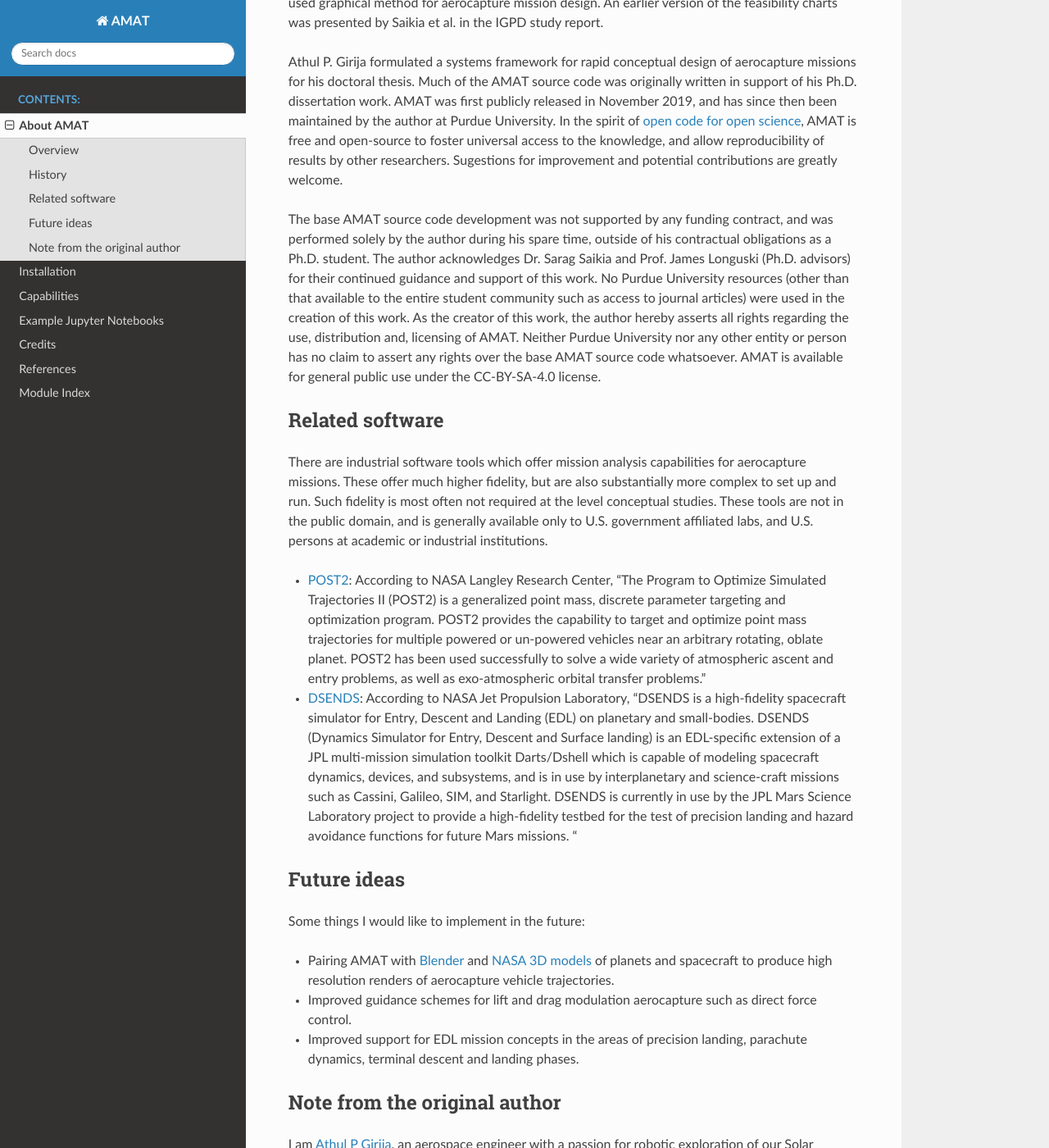
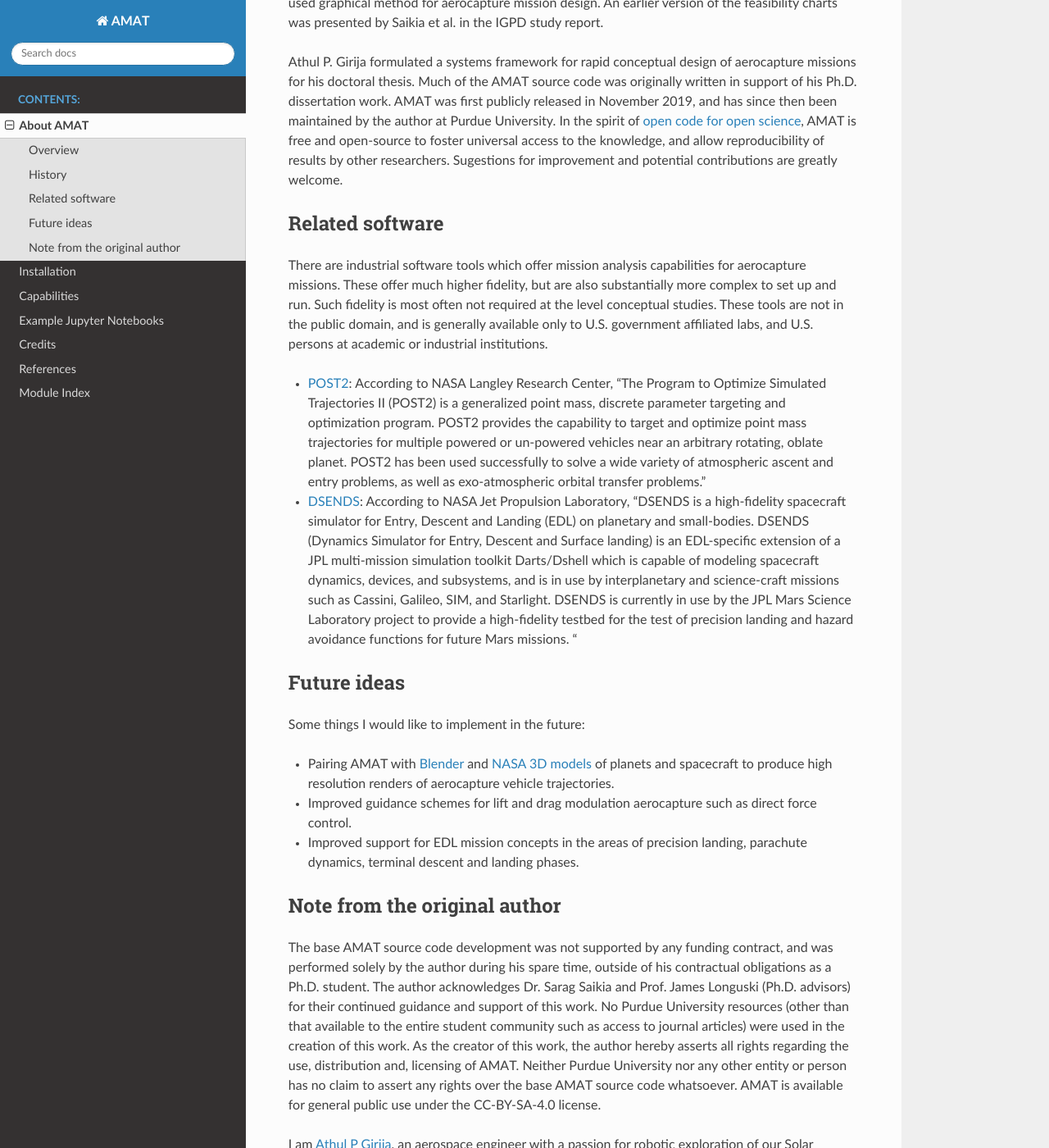
Before and after one commit to athulpg007/AMAT, a Sphinx documentation site: the page built from docs/source/about.rst, in a window 1280 px wide and 1400 px high, scrolled down 1284 px. Shown: the whole window at 82% size. Built offline with Sphinx 7.4.7 and the Read the Docs theme 2.0.0, drawn with Linux system fonts in a browser that asks for light colours; part of the change alters nothing that is shown.

```diff
--- a/docs/source/about.rst
+++ b/docs/source/about.rst
@@ -27,9 +27,6 @@ The lack of a rapid mission design tool for aerocapture mission concepts was ide
 A team of researchers at Purdue University (Saikia et al.) led the aerocapture assessment studies in support of IGPD. Graduate researchers have since then further developed and extended the methods and tools for other atmosphere-bearing Solar System destinations. The focus was on developing an integrated systems engineering framework to allow mission designers to quickly evaluate the feasibility and performance of aerocapture mission concepts. Ye Lu and Athul P. Girija from the AAC research group conceptualized the **aerocapture feasibility charts**, now a commonly used graphical method for aerocapture mission design. An earlier version of the feasibility charts was presented by Saikia et al. in the IGPD study report.
 
 Athul P. Girija  formulated a systems framework for rapid conceptual design of aerocapture missions for his doctoral thesis. Much of the AMAT source code was originally written in support of his Ph.D. dissertation work. AMAT was first publicly released in November 2019, and has since then been maintained by the author at Purdue University. In the spirit of `open code for open science`_, AMAT is free and open-source to foster universal access to the knowledge, and allow reproducibility of results by other researchers. Sugestions for improvement and potential contributions are greatly welcome.
-
-
-The base AMAT source code development was not supported by any funding contract, and was performed solely by the author during his spare time, outside of his contractual obligations as a Ph.D. student. The author acknowledges Dr. Sarag Saikia and Prof. James Longuski (Ph.D. advisors) for their continued guidance and support of this work. No Purdue University resources (other than that available to the entire student community such as access to journal articles) were used in the creation of this work. As the creator of this work, the author hereby asserts all rights regarding the use, distribution and, licensing of AMAT. Neither Purdue University nor any other entity or person has no claim to assert any rights over the base AMAT source code whatsoever. AMAT is available for general public use under the CC-BY-SA-4.0 license.
 
 
 .. _open code for open science: https://www.cos.io/about/mission
@@ -66,6 +63,9 @@ Some things I would like to implement in the future:
 Note from the original author
 ------------------------------
 
+The base AMAT source code development was not supported by any funding contract, and was performed solely by the author during his spare time, outside of his contractual obligations as a Ph.D. student. The author acknowledges Dr. Sarag Saikia and Prof. James Longuski (Ph.D. advisors) for their continued guidance and support of this work. No Purdue University resources (other than that available to the entire student community such as access to journal articles) were used in the creation of this work. As the creator of this work, the author hereby asserts all rights regarding the use, distribution and, licensing of AMAT. Neither Purdue University nor any other entity or person has no claim to assert any rights over the base AMAT source code whatsoever. AMAT is available for general public use under the CC-BY-SA-4.0 license.
+
+
 I am `Athul P Girija`_, an aerospace engineer with a passion for robotic exploration of our Solar System. At the time of writing, I am a Ph.D. candidate in the School of Aeronautics and Astronautics at Purdue University. My interests lie in the general areas of planetary science, mission design and concept formulation, open-source software, and scientific programming.
 
 `Google Scholar`_
```
